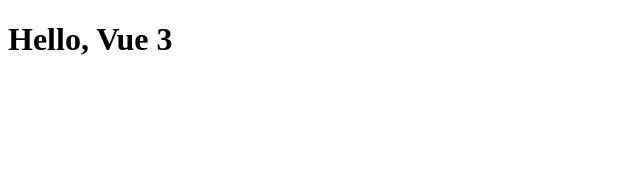
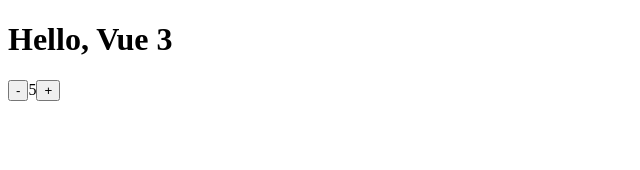
Before and after one commit to s-sasaki-0529/vue-3-vite-sandbox, a Vue app: page / in a window 1280 px wide. Shown: the top 170 px of the page, without its empty margins (0-640 px from the left). Built offline with nearby package versions, Linux system fonts and the light colour scheme.

Commit message:
テスト対象のコンポーネントを実装

```diff
--- a/src/App.vue
+++ b/src/App.vue
@@ -1,8 +1,15 @@
 <template>
   <h1>Hello, Vue 3</h1>
+  <Stepper initial="5" />
 </template>
 
 <script lang="ts">
 import { defineComponent } from 'vue'
-export default defineComponent({})
+import Stepper from './components/Stepper.vue'
+
+export default defineComponent({
+  components: {
+    Stepper
+  }
+})
 </script>
--- /dev/null
+++ b/src/components/Stepper.vue
@@ -0,0 +1,26 @@
+<template>
+  <div>
+    <button aria-label="decrement" @click="count--">-</button>
+    <span data-cy="counter">{{ count }}</span>
+    <button aria-label="increment" @click="count++">+</button>
+  </div>
+</template>
+
+<script lang="ts">
+import { defineComponent } from 'vue'
+
+export default defineComponent({
+  props: {
+    initial: {
+      type: Number,
+      default: 0
+    }
+  },
+  emits: ['change'],
+  data() {
+    return {
+      count: this.initial
+    }
+  }
+})
+</script>
```
